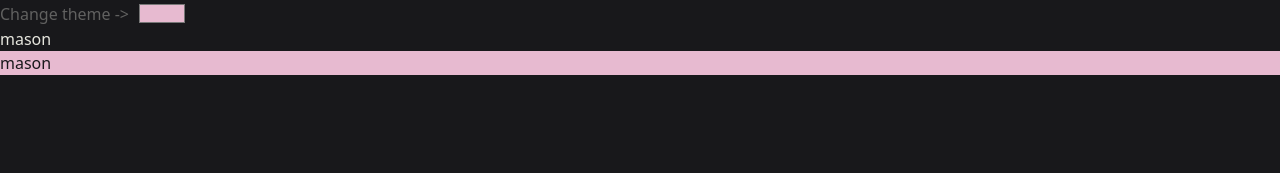
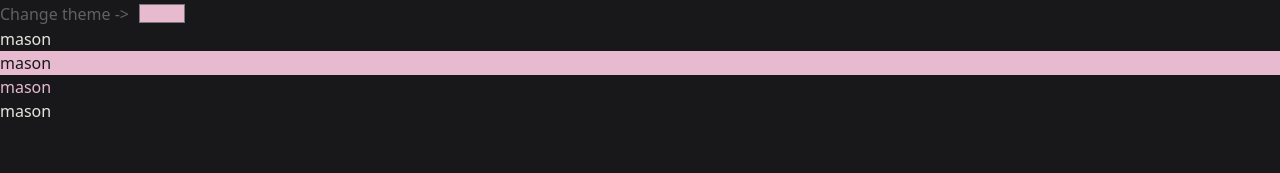
Before and after one commit to apemallet/balls, a SvelteKit app: page /mason in a window 1280 px wide. Shown: the top 173 px of the page. Built offline with nearby package versions, Linux system fonts and the light colour scheme.

Commit message:
added tailwind lang server

```diff
--- a/package.json
+++ b/package.json
@@ -15,6 +15,7 @@
     "@sveltejs/adapter-auto": "^4.0.0",
     "@sveltejs/kit": "^2.16.0",
     "@sveltejs/vite-plugin-svelte": "^5.0.0",
+    "@tailwindcss/language-server": "^0.14.2",
     "svelte": "^5.0.0",
     "svelte-check": "^4.0.0",
     "typescript": "^5.0.0",
@@ -22,6 +23,6 @@
   },
   "dependencies": {
     "@tailwindcss/vite": "^4.0.2",
-    "tailwindcss": "^4.0.2"
+    "tailwindcss": "^4.0.3"
   }
 }
--- a/src/routes/+page.svelte
+++ b/src/routes/+page.svelte
@@ -1,7 +1,7 @@
 <h1>Welcome to SvelteKit</h1>
 <p>
-  Visit <a href="https://svelte.dev/docs/kit">svelte.dev/docs/kit</a> to read the
-  documentation
+	Visit <a href="https://svelte.dev/docs/kit">svelte.dev/docs/kit</a> to read the
+	documentation
 </p>
 
 <h1 class="text-3xl font-bold underline">Hello world!</h1>
--- a/src/routes/mason/+page.svelte
+++ b/src/routes/mason/+page.svelte
@@ -5,3 +5,6 @@
 <Theme />
 <h1 class="bg-primarybg text-primaryfg">mason</h1>
 <h1 class="bg-accentbg text-accentfg">mason</h1>
+<h1 class="text-accentbg">mason</h1>
+
+<h1 class="bg-primarybg text-primaryfg">mason</h1>
```
Also changed, not shown: 1 other file (tests, documents, lock files or other folders).
